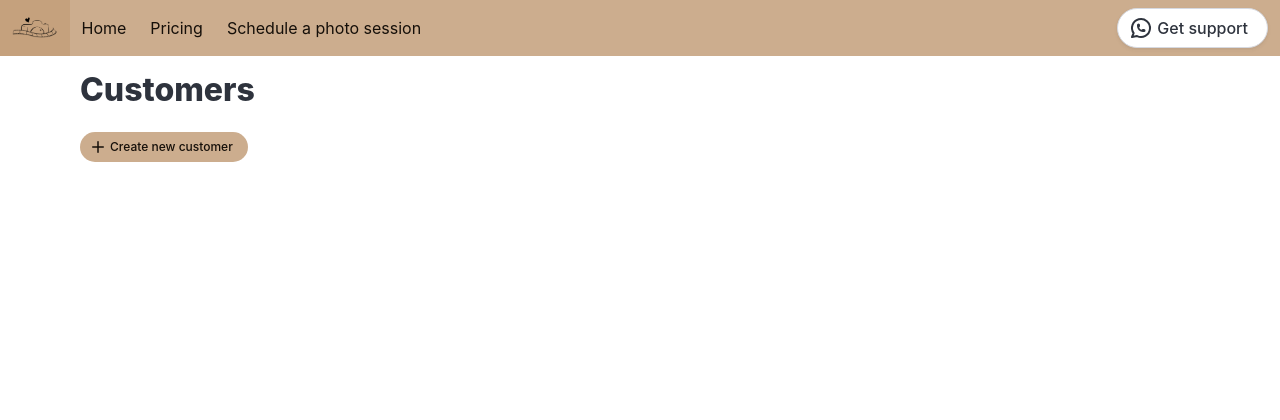
After one commit to LuisHCK/photos-app, a Django app: page /customers/ in a window 1280 px wide. The commit adds this page. Shown: the top 420 px of the page. Run offline with Django 5.2, Linux system fonts and the light colour scheme; data that the repository does not hold is empty; parts of the project's set-up code (start-up, migrations or seed data) failed here and were passed over.

Commit message:
Added customer form

```diff
--- a/apps/customers/models.py
+++ b/apps/customers/models.py
@@ -14,3 +14,6 @@ class Customer(models.Model):
 
     def __str__(self):
         return self.name
+
+    def total_sessions(self):
+        return self.session_set.count()
--- /dev/null
+++ b/apps/customers/templates/customer_list.html
@@ -0,0 +1,89 @@
+{% extends '_base.html' %}
+{% load static %}
+{% load i18n %}
+{% load custom_tags %}
+
+{% block head %}
+<link rel="stylesheet" href="{% static 'css/customers.css' %}">
+{% endblock %}
+
+{% block title %} {% sitename %} | {% trans 'Customers' %} {% endblock %}
+
+{% block navbar %} {% include 'partials/_nav.html' %} {% endblock navbar %}
+
+
+<!-- Content -->
+{% block content %}
+<div>
+    <div class="mb-6">
+        <h1 class="title size-is-1-desktop size-is-2-tablet size-is-3-mobile">
+            {% trans 'Customers' %}
+        </h1>
+        <a href="{% url 'customers:create_customer' %}" class="button is-primary is-rounded is-small">
+            <span class="icon is-small">
+                <svg xmlns="http://www.w3.org/2000/svg" width="16" height="16" viewBox="0 0 24 24" fill="none"
+                    stroke="currentColor" stroke-width="2" stroke-linecap="round" stroke-linejoin="round"
+                    class="icon icon-tabler icons-tabler-outline icon-tabler-plus">
+                    <line x1="12" y1="5" x2="12" y2="19"></line>
+                    <line x1="5" y1="12" x2="19" y2="12"></line>
+                </svg>
+            </span>
+            <span>
+                {% trans 'Create new customer' %}
+            </span>
+        </a>
+    </div>
+
+    <div class="fixed-grid has-3-cols-desktop has-2-cols-tablet has-1-cols-mobile">
+        <div class="grid">
+            {% for customer in customers %}
+            <div class="col">
+                <div class="card">
+                    <div class="card-content">
+                        <div class="media">
+                            <div class="media-left">
+                                <figure class="image is-48x48">
+                                    <svg class="customer-avatar" xmlns="http://www.w3.org/2000/svg" width="24"
+                                        height="24" viewBox="0 0 24 24" fill="none" stroke="currentColor"
+                                        stroke-width="2" stroke-linecap="round" stroke-linejoin="round"
+                                        class="icon icon-tabler icons-tabler-outline icon-tabler-user-square-rounded">
+                                        <path stroke="none" d="M0 0h24v24H0z" fill="none" />
+                                        <path d="M12 13a3 3 0 1 0 0 -6a3 3 0 0 0 0 6z" />
+                                        <path d="M12 3c7.2 0 9 1.8 9 9s-1.8 9 -9 9s-9 -1.8 -9 -9s1.8 -9 9 -9z" />
+                                        <path d="M6 20.05v-.05a4 4 0 0 1 4 -4h4a4 4 0 0 1 4 4v.05" />
+                                    </svg>
+                                </figure>
+                            </div>
+                            <div class="media-content">
+                                <p class="title is-4">{{customer.name}}</p>
+                                <p class="subtitle is-6 mt-1">
+                                    📞
+                                    <a href="tel:+{{customer.phone}}">{{customer.phone}}</a>
+                                </p>
+                            </div>
+                        </div>
+
+                        <div class="content">
+                            <strong>
+                                {% trans 'Total sessions:' %}
+                            </strong>
+                            <div class="tag is-success is-rounded">
+                                {{ customer.total_sessions }}
+                            </div>
+                        </div>
+                    </div>
+
+                    <footer class="card-footer">
+                        <a href="{% url 'customers:edit_customer' customer.id %}" class="card-footer-item">
+                            {% trans 'Edit' %}
+                        </a>
+                    </footer>
+                </div>
+            </div>
+            {% endfor %}
+        </div>
+    </div>
+
+    </section>
+    {% endblock content %}
+    <!-- End Content -->
--- /dev/null
+++ b/apps/customers/urls.py
@@ -0,0 +1,10 @@
+from django.urls import path
+from . import views
+
+app_name = 'customers'
+
+urlpatterns = [
+    path('', views.CustomerListView.as_view(), name='list_customers'),
+    path('create/', views.CustomerCreateView.as_view(), name='create_customer'),
+    path('<int:pk>/edit/', views.CustomerEditView.as_view(), name='edit_customer'),
+]
--- a/apps/customers/views.py
+++ b/apps/customers/views.py
@@ -1,3 +1,24 @@
-from django.shortcuts import render
+from .models import Customer
+from .forms import CustomerForm
+from django.views.generic import ListView, FormView, UpdateView
+from django.urls import reverse_lazy
 
-# Create your views here.
+
+class CustomerListView(ListView):
+    model = Customer
+    template_name = 'customer_list.html'
+    context_object_name = 'customers'
+
+
+class CustomerCreateView(FormView):
+    model = Customer
+    form_class = CustomerForm
+    template_name = 'customer_create.html'
+    success_url = reverse_lazy('customers:list_customers')
+
+
+class CustomerEditView(UpdateView):
+    model = Customer
+    form_class = CustomerForm
+    template_name = 'customer_create.html'
+    success_url = reverse_lazy('customers:list_customers')
--- a/apps/dashboard/templates/_stats.html
+++ b/apps/dashboard/templates/_stats.html
@@ -25,7 +25,7 @@
         </div>
     </div>
     <div class="cell">
-        <div class="box">
+        <a href="{% url 'customers:list_customers' %}" class="box">
             <div class="is-flex is-align-items-center is-justify-content-space-between">
                 <div>
                     <div class="title is-size-1-desktop is-size-2-tablet is-size-3-mobile is-brand-dark">
@@ -43,7 +43,7 @@
                         d="M18 22l3.35 -3.284a2.143 2.143 0 0 0 .005 -3.071a2.242 2.242 0 0 0 -3.129 -.006l-.224 .22l-.223 -.22a2.242 2.242 0 0 0 -3.128 -.006a2.143 2.143 0 0 0 -.006 3.071l3.355 3.296z" />
                 </svg>
             </div>
-        </div>
+        </a>
     </div>
     <div class="cell">
         <div class="box">
--- a/photos/templates/partials/_nav.html
+++ b/photos/templates/partials/_nav.html
@@ -23,6 +23,7 @@
         <div class="navbar-start">
             <a href="{% url 'dashboard' %}" class="navbar-item">{% trans 'Dashboard' %}</a>
             <a href="{% url 'settings' %}" class="navbar-item">{% trans 'Settings' %}</a>
+            <a href="{% url 'homepage' %}" class="navbar-item">{% trans 'Homepage' %}</a>
         </div>
         {% else %}
         <div class="navbar-start">
--- a/photos/urls.py
+++ b/photos/urls.py
@@ -28,6 +28,7 @@ urlpatterns = [
     path("accounts/", include("django.contrib.auth.urls")),
     path('dashboard/', include('apps.dashboard.urls')),
     path('sessions/', include('apps.photo_sessions.urls')),
+    path('customers/', include('apps.customers.urls')),
     re_path(r'^rosetta/', include('rosetta.urls')),
     path('i18n/', include('django.conf.urls.i18n')),
 ]
--- /dev/null
+++ b/static/css/customers.css
@@ -0,0 +1,4 @@
+.customer-avatar {
+    width: 48px;
+    height: 48px;
+}
--- a/static/css/login.css
+++ b/static/css/login.css
@@ -7,6 +7,8 @@
     background-size: cover;
     background-position: center;
     background-repeat: no-repeat;
+
+    padding: 2rem;
 }
 
 .form-container {
```
Also changed, not shown: apps/customers/forms.py (added, +8 -0 lines), apps/customers/templates/customer_create.html (added, +34 -0 lines).
